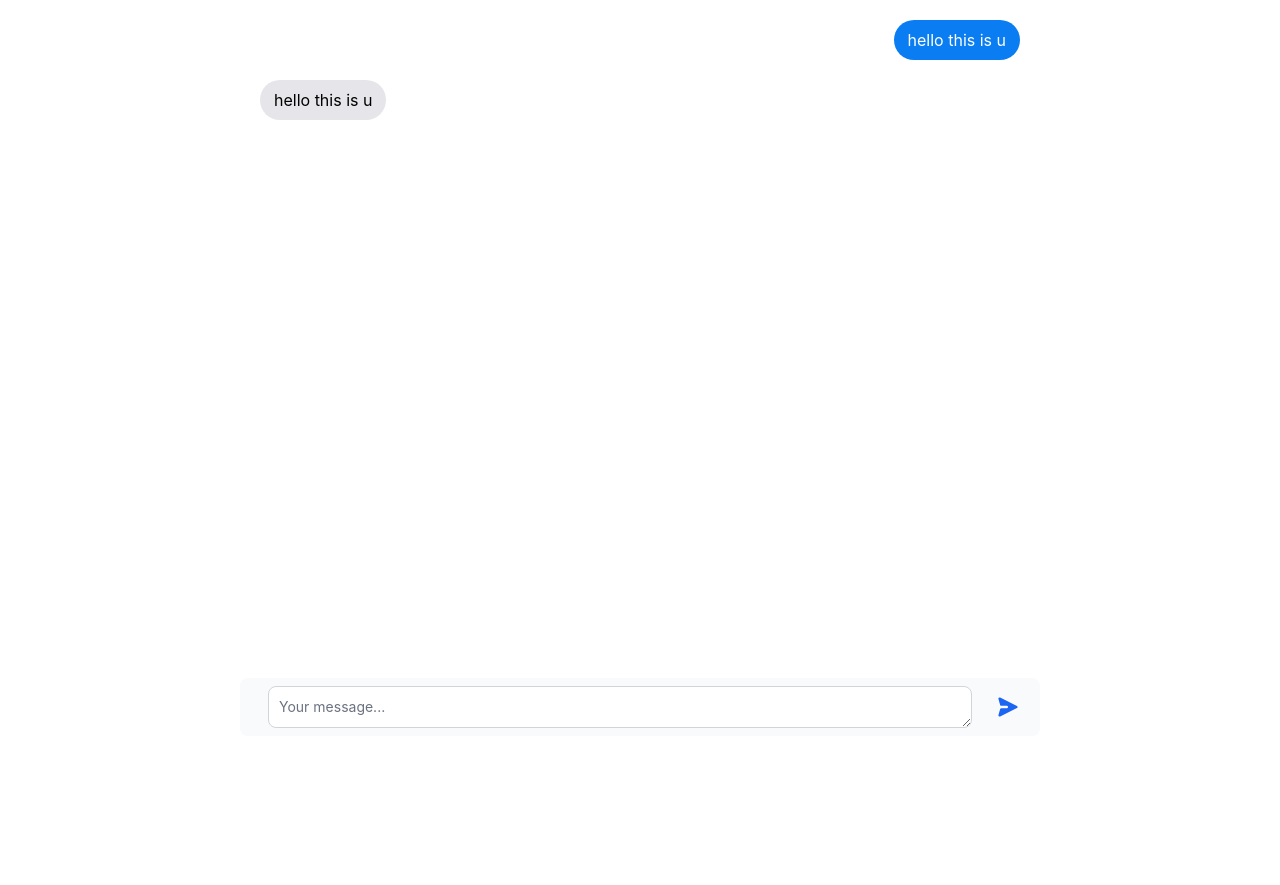
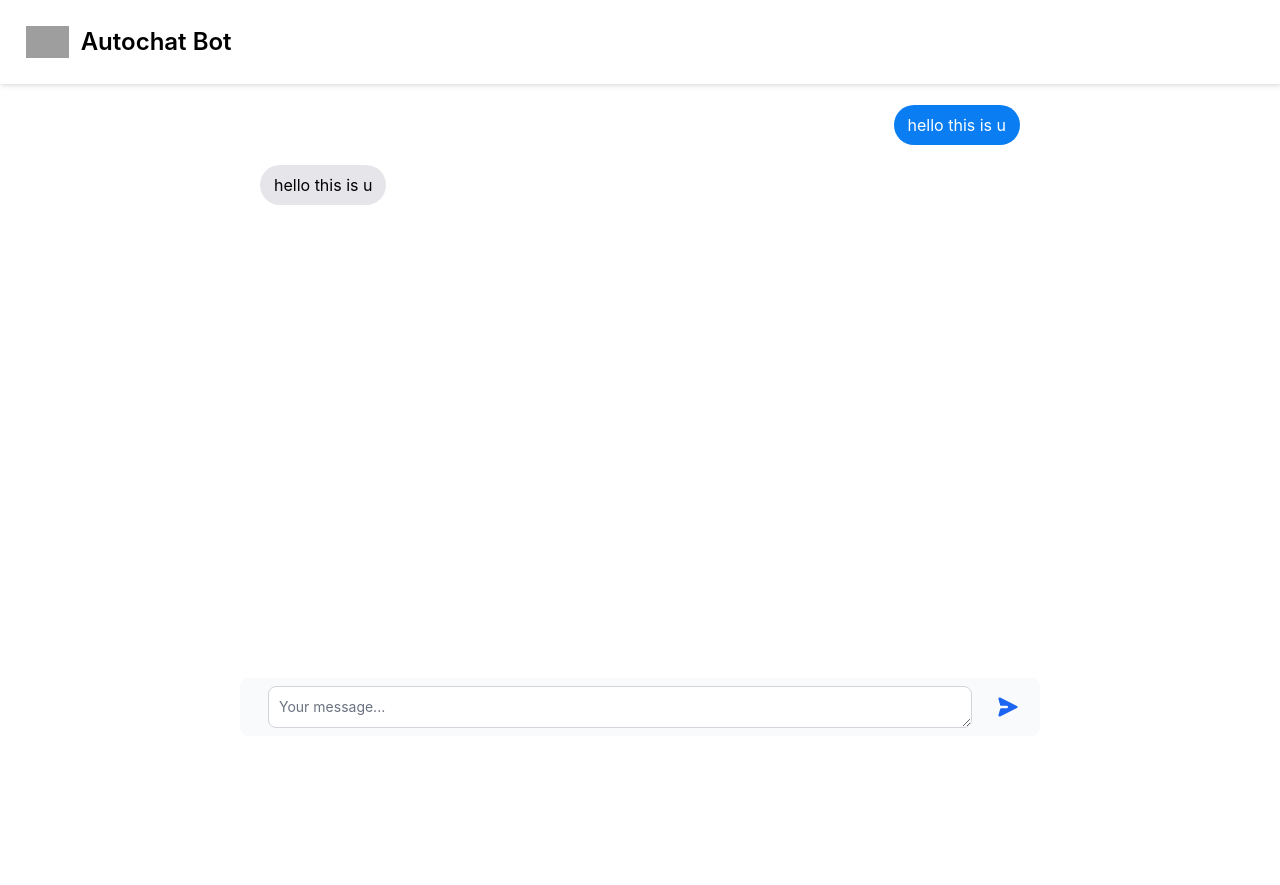
Before and after one commit to paramsgit/autochat-bot, a Flask app: page / in a window 1280 px wide. Before the commit the page ends 728 px from the top, so only its background shows below. Run offline with Flask 3, Linux system fonts and the light colour scheme; some libraries are stand-ins or nearby versions; grey boxes are pictures that could not be loaded.

Commit message:
gooddone

```diff
--- a/templates/index.html
+++ b/templates/index.html
@@ -16,6 +16,7 @@
         .box{
             width: min(95%,800px);
             height: 100vh;
+            margin-top: 85px;
         }
         .bottom{
             position: fixed;
@@ -57,9 +58,26 @@
         #sendbtn:disabled{
             opacity: 0.6;
         }
+        nav{
+            position: fixed;
+            width: 100%;
+            padding: 10px;
+            box-shadow: 1px 1px 5px #80808057;
+        }
     </style>
 </head>
 <body>
+
+<nav class="bg-white border-gray-200 dark:bg-gray-900">
+    <div class="max-w-screen-xl flex flex-wrap items-center justify-between mx-auto p-4">
+      <a href="#" class="flex items-center">
+          <img src="https://seeklogo.com/images/O/open-ai-logo-8B9BFEDC26-seeklogo.com.png" class="h-8 mr-3" alt="Flowbite Logo" />
+          <span class="self-center text-2xl font-semibold whitespace-nowrap dark:text-white">Autochat Bot</span>
+      </a>
+
+
+    </div>
+  </nav>
 
    <div class="container">
     <div class="box">
```
